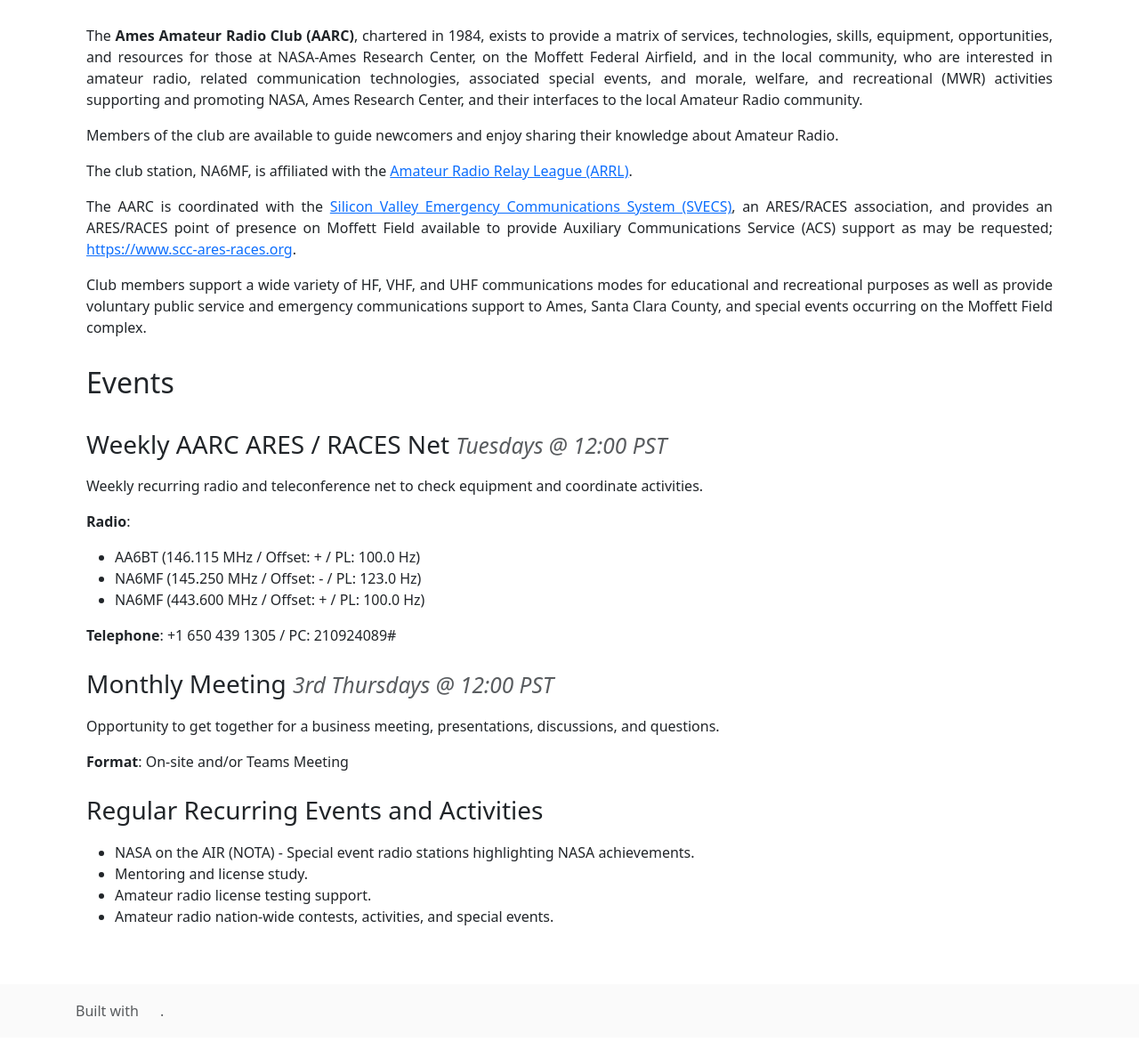
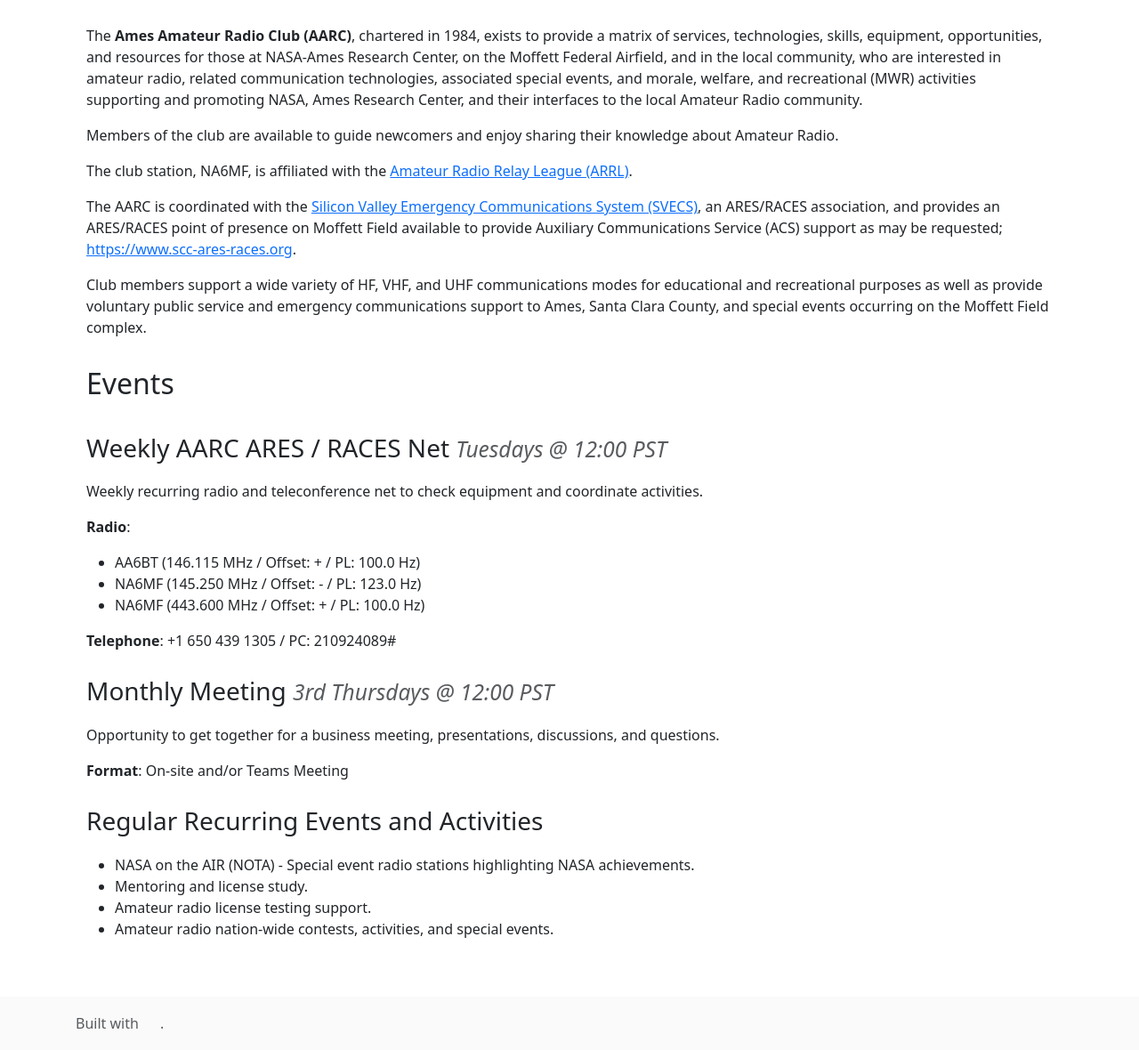
Before and after one commit to nasa-communities/nasa-communities.github.io, a Jekyll site: the page built from _clubs/aarc.markdown, in a window 1280 px wide. Shown: the part 758-1938 px from the top of the page at 89% size. Built offline with Jekyll 4.4.1, drawn with Linux system fonts in a browser that asks for light colours; nearby versions of some CDN libraries.

Commit message:
test sass

```diff
--- a/css/typography.css
+++ b/css/typography.css
@@ -1,13 +1,13 @@
 h2 {
-  padding: 15px 0;
+  padding: 16px 0;
 }
 
 h3 {
-  padding: 10px 0;
+  padding: 12px 0;
 }
 
 h4 {
-  padding: 5px 0;
+  padding: 10px 0;
 }
 
 h1.anchor, h2.anchor, h3.anchor, h4.anchor {
@@ -15,8 +15,8 @@
   margin-top: -80px;
 }
 
-p{
-  text-align: justify;
+table {
+  @extend .table
 }
 
 .navbar-brand{
```
